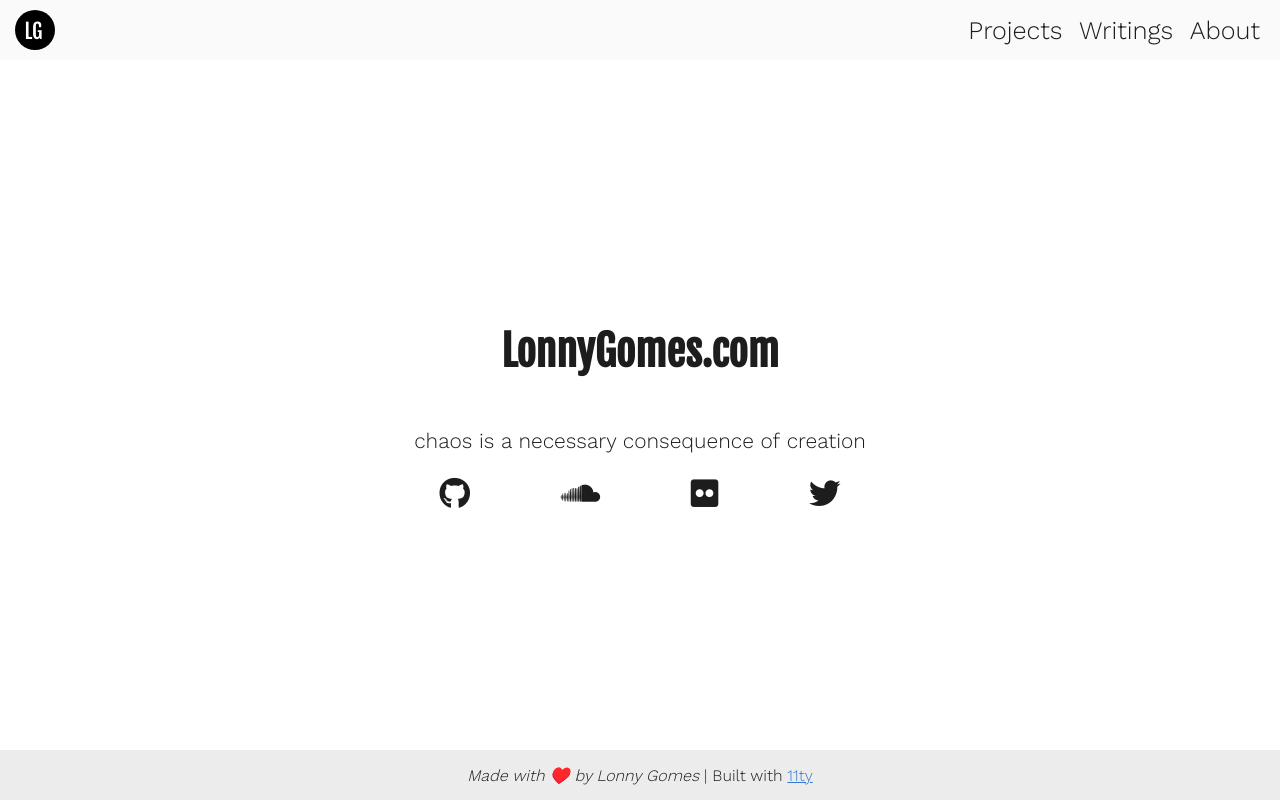
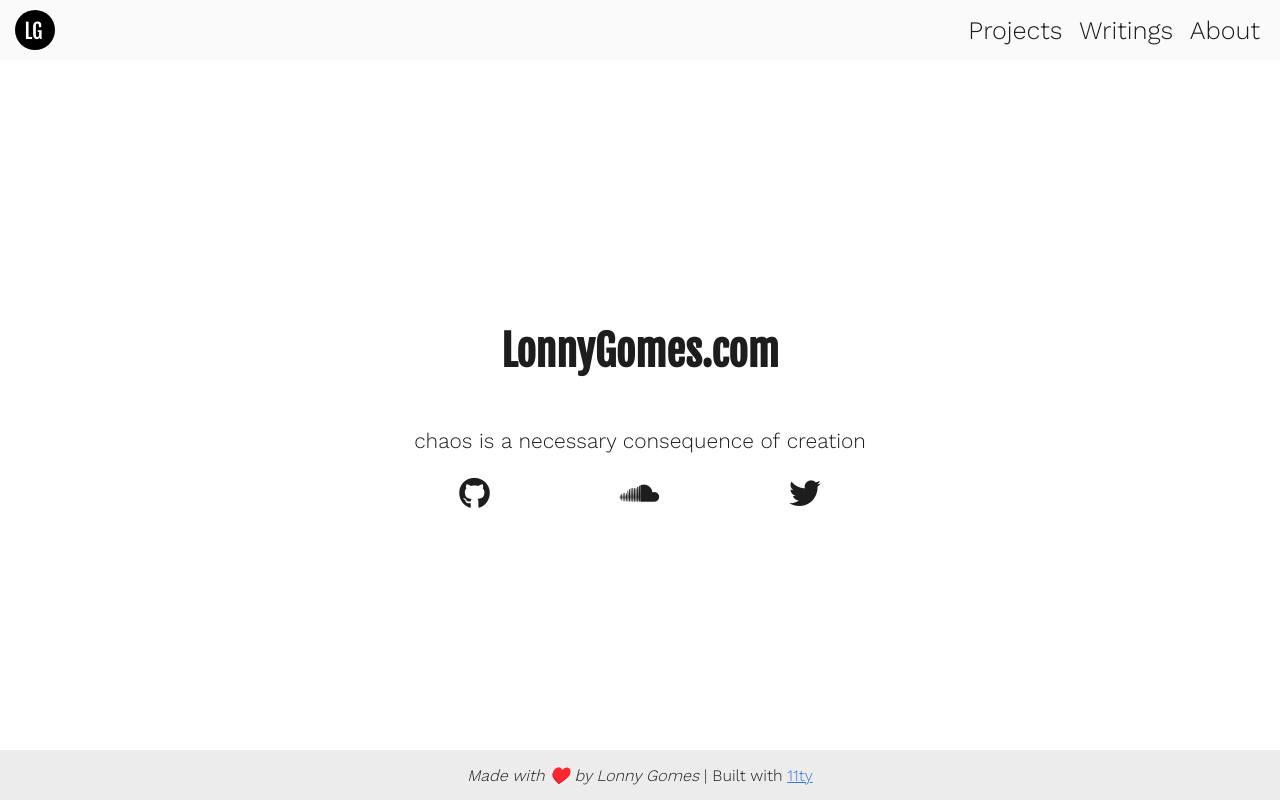
Before and after one commit to LonnyGomes/lonnygomes.com, an Eleventy site: page src/index.html in a window 1280 px wide. Built offline with nearby package versions, Linux system fonts and the light colour scheme; Eleventy itself is replaced by a stand-in of ours; files that its build step writes are made by us from their sources; what read-time-estimate would draw is missing.

Commit message:
chore: update socials

```diff
--- a/src/index.html
+++ b/src/index.html
@@ -16,9 +16,6 @@ title: LonnyGomes.com
         <a href="https://soundcloud.com/lonny-gomes/tracks"
             ><i class="social-link fab fa-soundcloud" alt="Sound Cloud"></i
         ></a>
-        <a href="https://www.flickr.com/photos/lonny_gomes/"
-            ><i class="social-link fab fa-flickr" alt="Flickr"></i
-        ></a>
         <a href="https://twitter.com/lonnygomes"
             ><i class="social-link fab fa-twitter" alt="Twitter"></i
         ></a>
```
